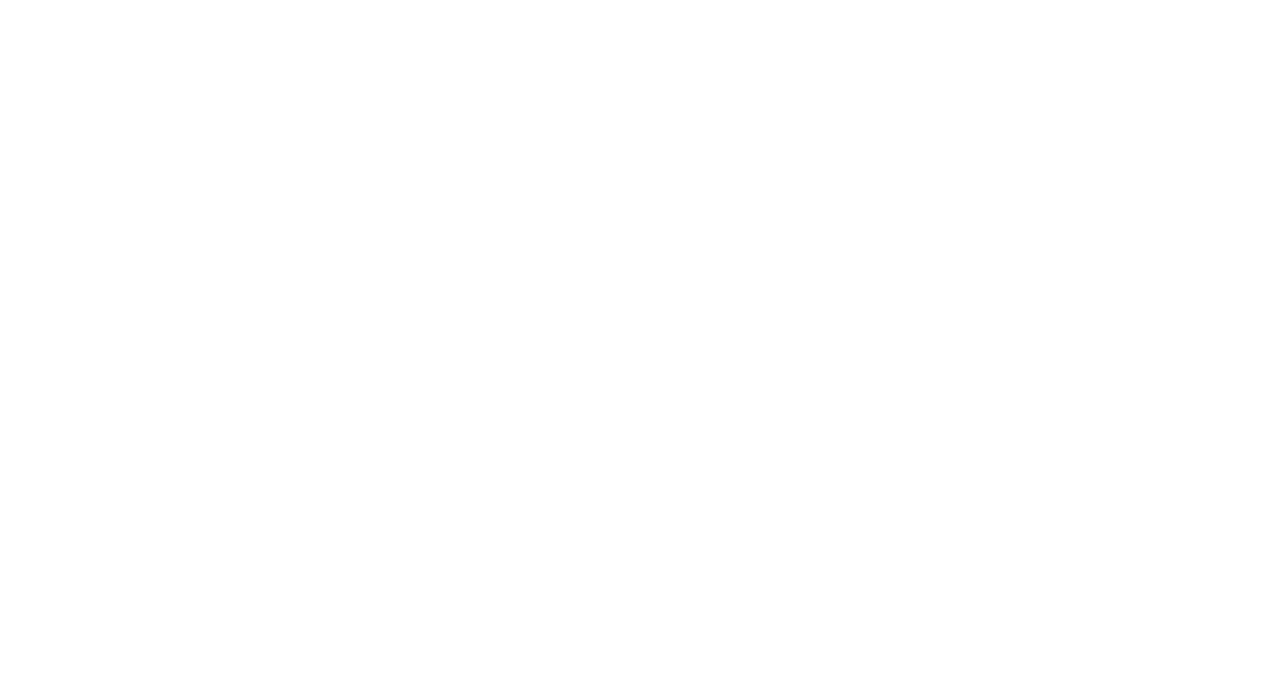
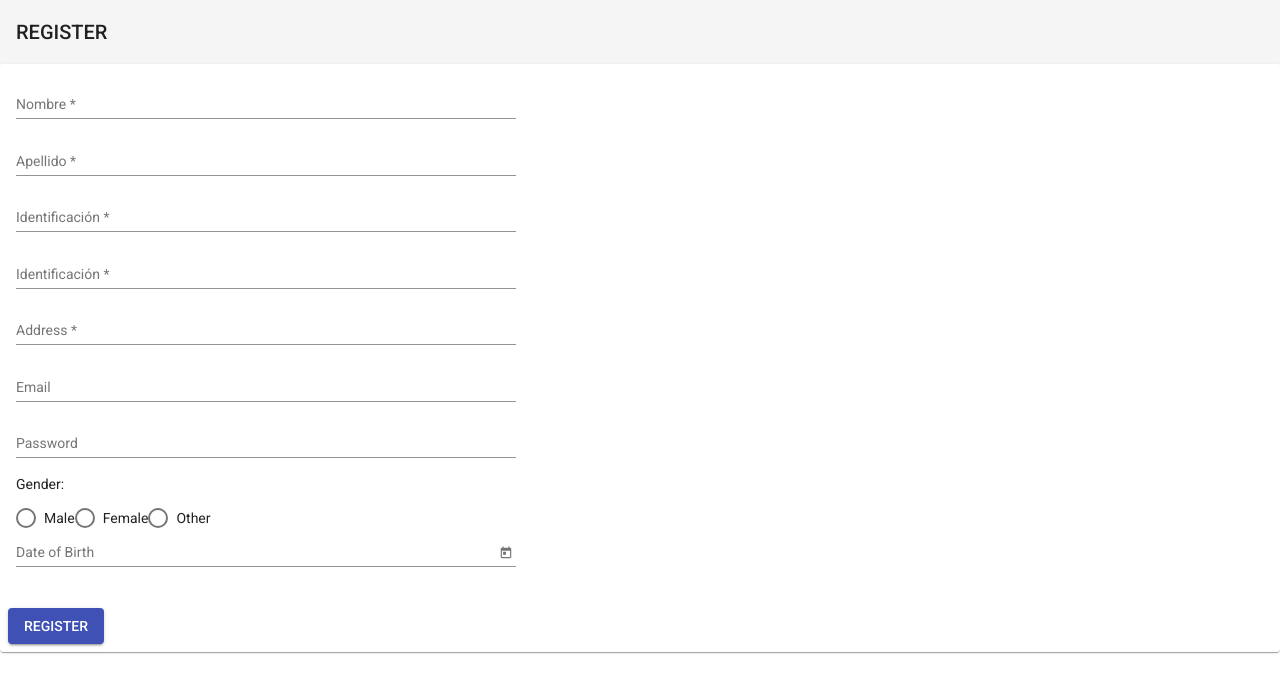
Before and after one commit to tdscomplexivoequipo3/AerolineaVueloVFrontEnd, an Angular app: page /registro in a window 1280 px wide. Before the commit this address led to /. Shown: the top 692 px of the page. Built offline with nearby package versions, Linux system fonts and the light colour scheme.

Commit message:
Login y Register

```diff
--- a/src/app/componentes/login/login.component.css
+++ b/src/app/componentes/login/login.component.css
@@ -0,0 +1,83 @@
+.my-form{
+  min-width: 150px;
+  max-width: 500px;
+  width: 100%;
+}
+
+.full-width {
+  width: 100%;
+}
+
+.mat-card .text {
+  margin: 0;
+}
+.mat-card .text h1 {
+  color: #000000;
+  font-size: 1.5rem;
+  padding: 0;
+  margin: 0;
+}
+
+.mat-card .text img {
+  width: 80px;
+  padding: 0;
+  margin: 0;
+}
+
+body {
+  height: 90%;
+  padding: 0 10%;
+  overflow: hidden;
+  padding-top:50px;
+  background-size: cover;
+  background-repeat: no-repeat;
+  background-image: url("https://fondosmil.com/fondo/31173.jpg");
+}
+
+.mat-card {
+  display: grid;
+  background-color: rgba(255,255,255,1) ;
+  grid-template-columns: 500px 1fr;
+  grid-auto-rows: 500px;
+  margin: 0;
+  padding: 0;
+  justify-items: center;
+  align-items: center;
+}
+
+.mat-card-content-p1{
+  grid-column: 1 / 2;
+  grid-row: 1;
+  padding: 0px 80px;
+}
+
+.mat-card-content-p2{
+  grid-column: 2 / 3;
+  grid-row: 1;
+  height: 99.5%;
+  width: 100%;
+  background-size: cover;
+  background-image: url("https://fondosmil.com/fondo/31173.jpg");
+  margin-top: 3px;
+  margin-right: 3px;
+}
+
+.mat-card-actions{
+  text-align: center;
+}
+
+.mat-card-actions button{
+  width: 50%;
+}
+
+.text,.nav_rout{
+  display: block;
+  text-align: center;
+}
+.mat-icon{
+  margin-right: 10px;
+}
+
+.border{
+  background-color: #ffffff;
+}
--- a/src/app/componentes/login/login.component.html
+++ b/src/app/componentes/login/login.component.html
@@ -1,2 +1,44 @@
-<p>login works!</p>
-<span>Holassss</span>
+<mat-toolbar>
+  <span>LOGIN</span>
+</mat-toolbar>
+
+<body>
+<mat-card class="my-card">
+
+    <div class="mat-card-content-p1">
+      <mat-card-content>
+        <div class="text">
+          <h1>Inicia Seción</h1>
+          <img src="https://cdn.icon-icons.com/icons2/1746/PNG/512/4047342-air-aircraft-airline-airliner-airplane-airport-airway_113505.png">
+        </div>
+        <form class="login-form">
+          <mat-form-field class="full-width">
+            <mat-label>Email</mat-label>
+            <mat-icon matPrefix color="primary">people</mat-icon>
+            <input  matInput  placeholder="Email" name="email">
+          </mat-form-field>
+          <mat-form-field class="full-width">
+            <mat-label>Password</mat-label>
+            <mat-icon matPrefix color="primary">password</mat-icon>
+            <input  matInput  placeholder="Password" name="password">
+          </mat-form-field>
+        </form>
+      </mat-card-content>
+      <mat-card-actions>
+        <button mat-raised-button   color="primary">LOGIN</button>
+      </mat-card-actions>
+      <a routerLinkActive="active"
+         [routerLink]="['/registro']"
+         class="nav_rout" >
+        Registrarse
+      </a>
+
+    </div>
+
+
+
+  <div class="mat-card-content-p2">
+  </div>
+
+</mat-card>
+</body>
--- /dev/null
+++ b/src/app/componentes/register/register.component.css
@@ -0,0 +1,9 @@
+.my-form{
+  min-width: 150px;
+  max-width: 500px;
+  width: 100%;
+}
+
+.full-width {
+  width: 100%;
+}
--- /dev/null
+++ b/src/app/componentes/register/register.component.html
@@ -0,0 +1,56 @@
+<mat-toolbar>
+  <span>REGISTER</span>
+</mat-toolbar>
+<mat-card class="my-card">
+  <mat-card-content>
+    <form class="my-form">
+      <mat-form-field class="full-width">
+        <mat-label>Nombre</mat-label>
+        <input  matInput  placeholder="Ingrese su nombre"  name="fname"  required>
+      </mat-form-field>
+      <mat-form-field class="full-width">
+        <mat-label>Apellido</mat-label>
+        <input  matInput  placeholder="Ingrese su apellido" name="lname"  required>
+      </mat-form-field>
+      <mat-form-field class="full-width">
+        <mat-label>Identificación</mat-label>
+        <input  matInput  placeholder="Ingrese su Cedúla" name="u_identificacion"  required>
+      </mat-form-field>
+      <mat-form-field class="full-width">
+        <mat-label>Identificación</mat-label>
+        <input  matInput  placeholder="Ingrese su Cedúla" name="u_identificacion"  required>
+      </mat-form-field>
+      <mat-form-field class="full-width">
+        <mat-label>Address</mat-label>
+        <input  matInput  placeholder="Address" name="address"  required>
+      </mat-form-field>
+      <mat-form-field class="full-width">
+        <mat-label>Email</mat-label>
+        <input  matInput  placeholder="Email" name="email">
+      </mat-form-field>
+      <mat-form-field class="full-width">
+        <mat-label>Password</mat-label>
+        <input  matInput  placeholder="Password"  name="password">
+      </mat-form-field>
+      <section class="example-section">
+        <label class="full-width">Gender:</label>
+        <br>
+        <br>
+        <mat-radio-group>
+          <mat-radio-button class="example-margin" value="after">Male</mat-radio-button>
+          <mat-radio-button class="example-margin" value="before">Female</mat-radio-button>
+          <mat-radio-button class="example-margin" value="before">Other</mat-radio-button>
+        </mat-radio-group>
+      </section>
+      <mat-form-field class="full-width">
+        <mat-label>Date of Birth</mat-label>
+        <input matInput [matDatepicker]="picker" placeholder="Choose a date">
+        <mat-datepicker-toggle matSuffix [for]="picker"></mat-datepicker-toggle>
+        <mat-datepicker #picker></mat-datepicker>
+      </mat-form-field>
+    </form>
+  </mat-card-content>
+  <mat-card-actions>
+    <button mat-raised-button color="primary">REGISTER</button>
+  </mat-card-actions>
+</mat-card>
--- /dev/null
+++ b/src/app/componentes/register/register.component.ts
@@ -0,0 +1,15 @@
+import { Component, OnInit } from '@angular/core';
+
+@Component({
+  selector: 'app-register',
+  templateUrl: './register.component.html',
+  styleUrls: ['./register.component.css']
+})
+export class RegisterComponent implements OnInit {
+
+  constructor() { }
+
+  ngOnInit(): void {
+  }
+
+}
```
Also changed, not shown: src/app/app.module.ts (+7 -2 lines), 1 other file (tests, documents, lock files or other folders).
